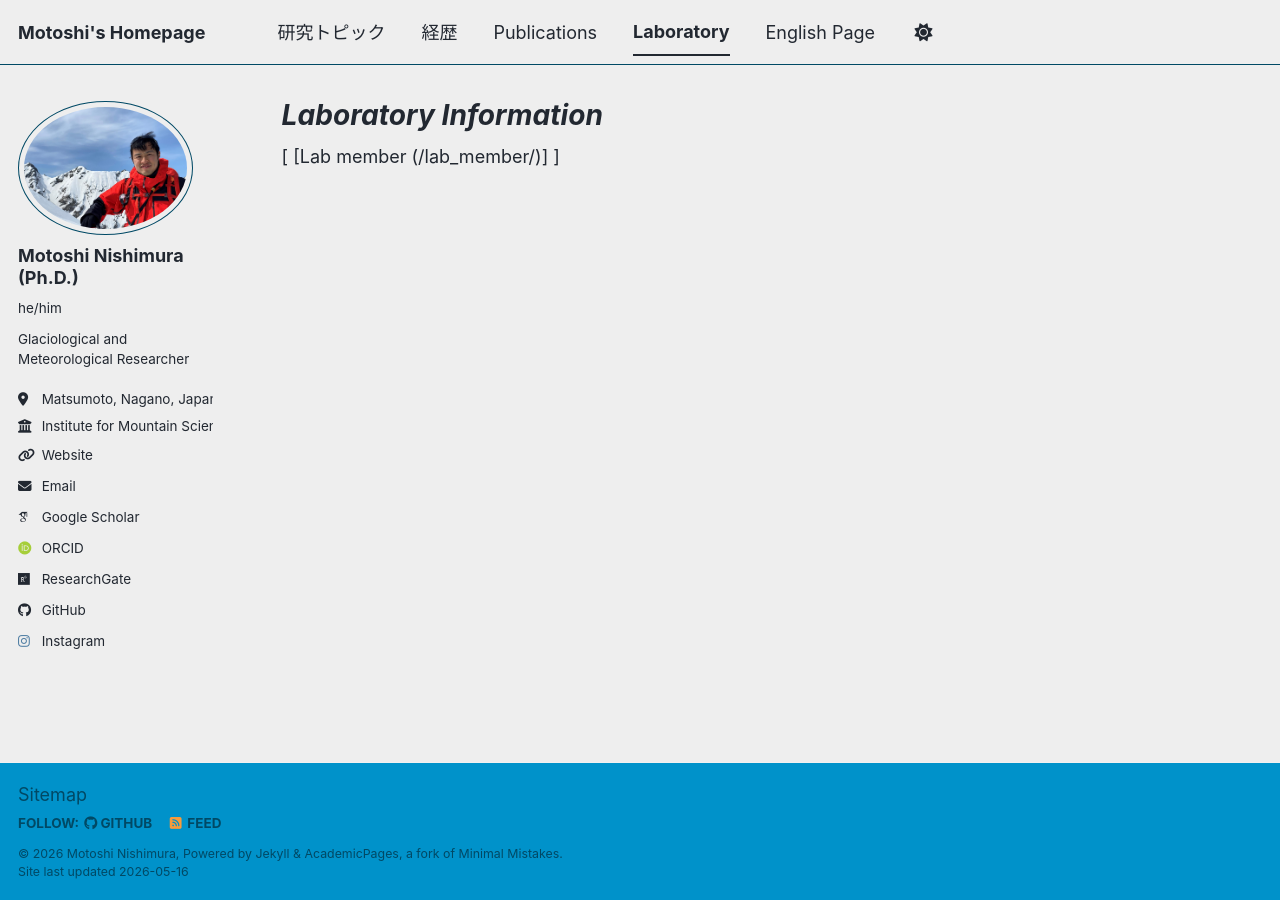
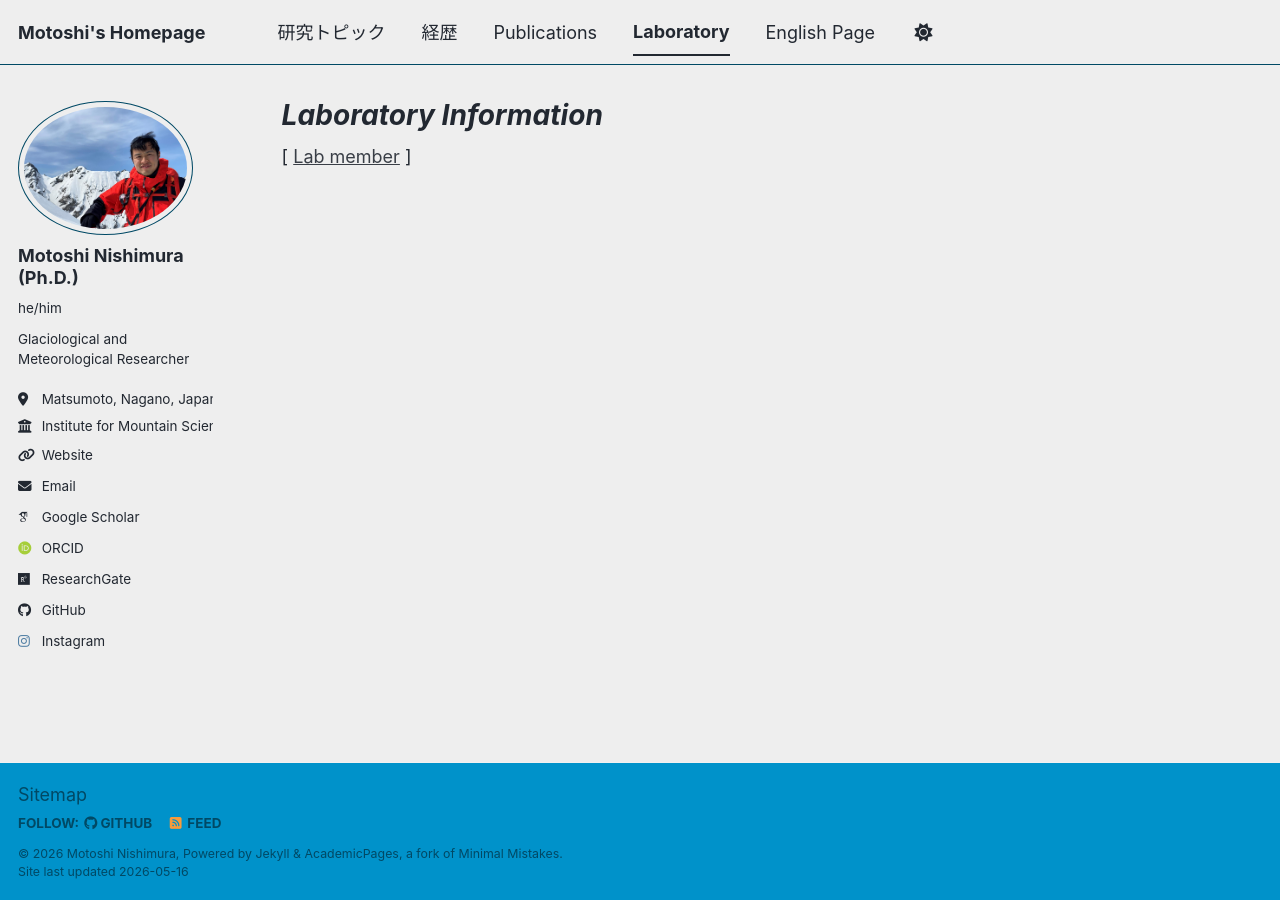
Before and after one commit to MotoshiNishimura/MotoshiNishimura.github.io, a Jekyll site: the page built from _pages/Lab_info.md, in a window 1280 px wide. Built offline with Jekyll 4.4.1, drawn with Linux system fonts in a browser that asks for light colours; some web fonts are replaced; a script bundle is joined from its source files by our own code; library files that are not in the unit come from our copies.

Commit message:
Update Lab_info.md

```diff
--- a/_pages/Lab_info.md
+++ b/_pages/Lab_info.md
@@ -4,4 +4,4 @@ title: "*Laboratory Information*"
 author_profile: true
 ---
 
-[ [Lab member (/lab_member/)] ]
+[ [Lab member](/lab_member/) ]
```
